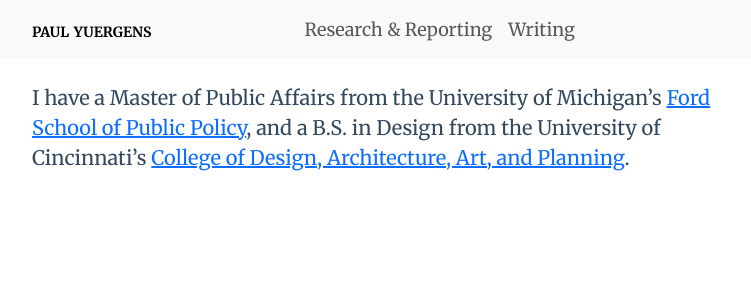
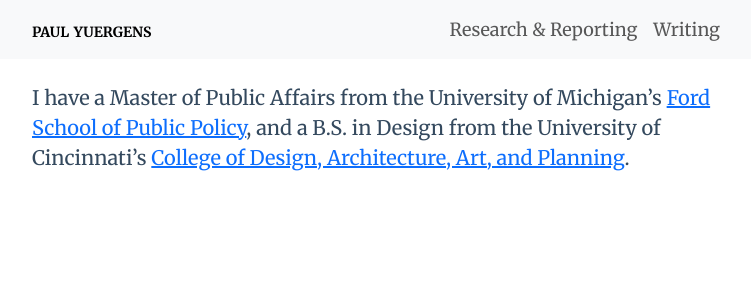
Before and after one commit to pyrgns/pyrgns.github.io, a Jekyll site: the page built from index.md, in a window 1280 px wide. Shown: the top 300 px of the page, without its empty margins (260-1011 px from the left). Built offline with Jekyll 4.4.1, drawn with Linux system fonts in a browser that asks for light colours.

Commit message:
Update nav.html

```diff
--- a/_includes/nav.html
+++ b/_includes/nav.html
@@ -7,7 +7,7 @@
       <strong>paul yuergens</strong>
     </a>
     <div class="collapse navbar-collapse" id="navbarNav">
-      <ul class="navbar-nav ms-lg-auto mx-auto text-center">
+      <ul class="navbar-nav ms-auto">
         <li class="nav-item">
           <a class="nav-link" href="{{ '/trails.html' | relative_url }}">Research & Reporting</a>
         </li>
```
